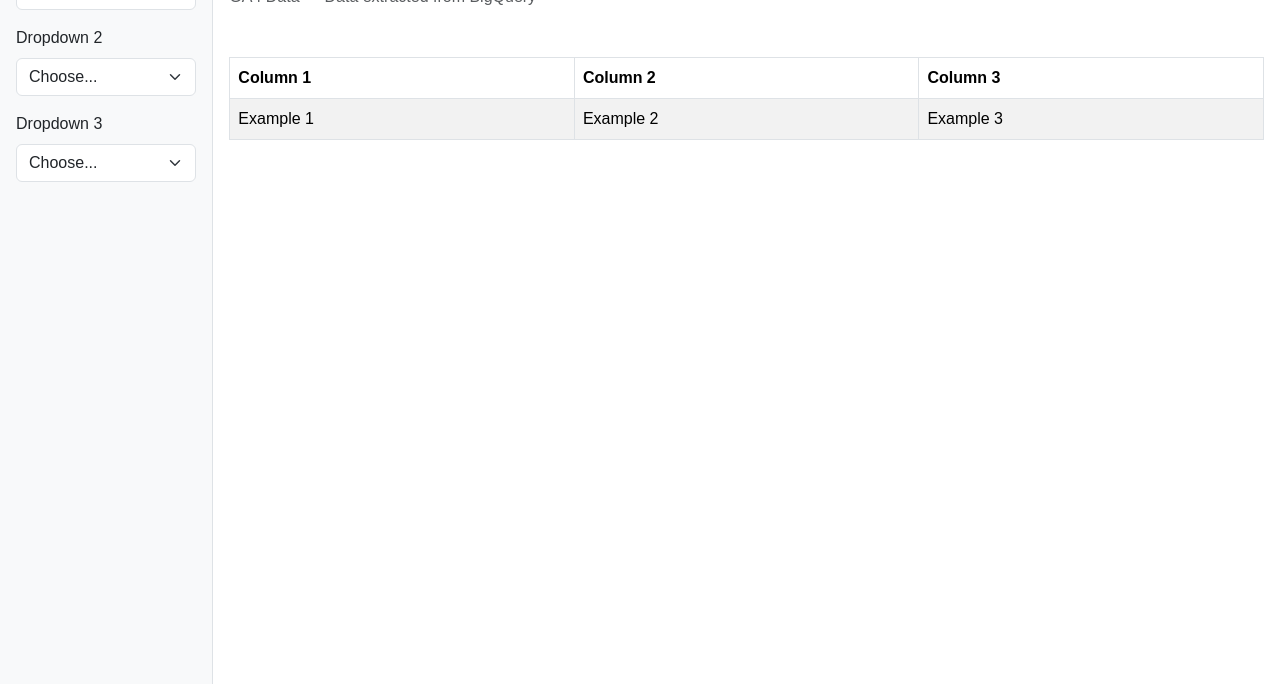
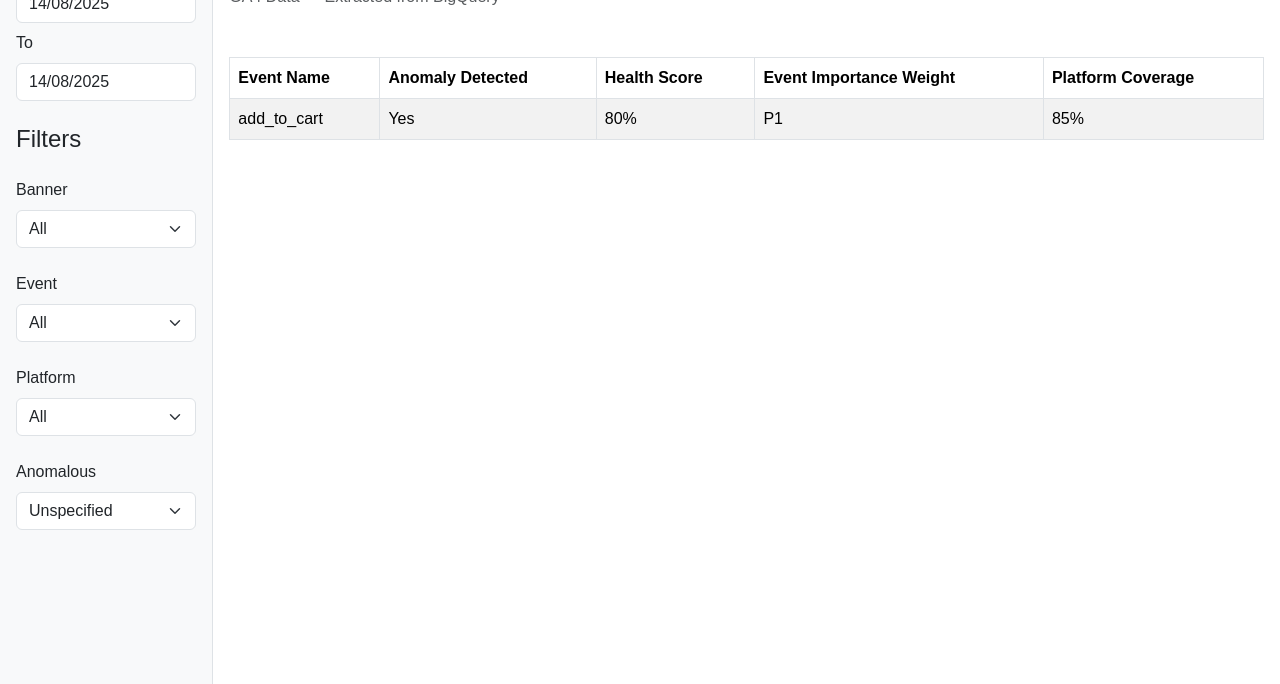
Before and after one commit to devon-ching-kingfisher/anomaly-dashboard, a plain HTML site: page p2-graphs.html in a window 1280 px wide. Shown: the part 116-800 px from the top of the page. Drawn offline with nearby package versions, Linux system fonts and the light colour scheme.

Commit message:
Added date picker. Cleaned up filters/table

```diff
--- a/p2-graphs.html
+++ b/p2-graphs.html
@@ -7,6 +7,8 @@
   <link rel="icon" href="images/kf.png" type="image/x-icon">
   <!-- Bootstrap CSS -->
   <link href="https://cdn.jsdelivr.net/npm/bootstrap@5.3.7/dist/css/bootstrap.min.css" rel="stylesheet">
+  <!-- Datepicker CSS -->
+  <link href="https://cdn.jsdelivr.net/npm/bootstrap-datepicker/dist/css/bootstrap-datepicker.min.css" rel="stylesheet">
   <link rel="stylesheet" href="p2-graphs-styles.css">
 </head>
 <body>
@@ -14,59 +16,75 @@
 <div class="container-fluid p-0">
   <div class="row g-0" style="height:100vh;">
 
-    <!-- Left Sidebar -->
+    <!-- Left Sidebar with Datepicker at top -->
     <div class="col-12 col-md-3 col-lg-2 bg-light border-end p-3">
-      <h5 class="mb-3">Filters</h5>
+      <h4 class="mb-4">Date</h4>
 
-      <!-- Dropdown 1 -->
-      <div class="mb-3">
-        <label for="dropdown1" class="form-label">Dropdown 1</label>
+      <!-- Date Range Picker -->
+      <div class="mb-4">
+        <label class="form-label">From</label>
+        <input type="text" id="datepicker-start" class="form-control mb-2" placeholder="DD/MM/YYYY" readonly>
+        <label class="form-label">To</label>
+        <input type="text" id="datepicker-end" class="form-control" placeholder="DD/MM/YYYY" readonly>
+      </div>
+
+      <h4 class="mb-4">Filters</h4>
+      <!-- Dropdowns preserved -->
+      <div class="mb-4">
+        <label for="dropdown1" class="form-label">Banner</label>
         <select id="dropdown1" class="form-select">
-          <option selected>Choose...</option>
-          <option>Option A</option>
-          <option>Option B</option>
+          <option selected>All</option>
+          <option>BDFR</option>
+          <option>BQIE</option>
+          <option>BQUK</option>
+          <option>CAFR</option>
+          <option>CAPL</option>
         </select>
       </div>
 
-      <!-- Dropdown 2 -->
-      <div class="mb-3">
-        <label for="dropdown2" class="form-label">Dropdown 2</label>
+      <div class="mb-4">
+        <label for="dropdown2" class="form-label">Event</label>
         <select id="dropdown2" class="form-select">
-          <option selected>Choose...</option>
-          <option>Option C</option>
-          <option>Option D</option>
+          <option selected>All</option>
+          <option>add_to_cart</option>
+          <option>add_to_wishlist</option>
+          <option>initiate_checkout</option>
+          <option>page_view</option>
         </select>
       </div>
 
-      <!-- Dropdown 3 -->
-      <div class="mb-3">
-        <label for="dropdown3" class="form-label">Dropdown 3</label>
+      <div class="mb-4">
+        <label for="dropdown3" class="form-label">Platform</label>
         <select id="dropdown3" class="form-select">
-          <option selected>Choose...</option>
-          <option>Option E</option>
-          <option>Option F</option>
+          <option selected>All</option>
+          <option>Web</option>
+          <option>Mobile</option>
+        </select>
+      </div>
+
+      <div class="mb-4">
+        <label for="dropdown4" class="form-label">Anomalous</label>
+        <select id="dropdown4" class="form-select">
+          <option selected>Unspecified</option>
+          <option>Anomalous data only</option>
+          <option>Within Normal Limits</option>
         </select>
       </div>
     </div>
 
-    <!-- Main Content -->
+    <!-- Main Content (unchanged) -->
     <div class="col-12 col-md-9 col-lg-10 d-flex flex-column">
 
       <!-- Top Banner -->
       <div class="d-flex justify-content-between align-items-center bg-primary text-white p-2">
-        <div>
-          <button class="btn btn-warning btn-sm" onclick="window.location.href='index.html'">Home</button>
-          <!-- Add more buttons here if needed -->
-        </div>
-        <div>
-          <!-- Right side banner space (optional) -->
-        </div>
+        <button class="btn btn-warning btn-sm" onclick="window.location.href='index.html'">Home</button>
+        <div></div>
       </div>
 
       <!-- Title -->
       <div class="p-3">
         <h2 class="mb-0">Measurement Anomaly Dashboard</h2>
-        <p class="text-muted mb-3">GA4 Data — Data extracted from BigQuery</p>
+        <p class="text-muted mb-3">GA4 Data — Extracted from BigQuery</p>
       </div>
 
       <!-- Table Placeholder -->
@@ -74,18 +92,21 @@
         <table class="table table-striped table-bordered">
           <thead>
             <tr>
-              <th>Column 1</th>
-              <th>Column 2</th>
-              <th>Column 3</th>
+              <th>Event Name</th>
+              <th>Anomaly Detected</th>
+              <th>Health Score</th>
+              <th>Event Importance Weight</th>
+              <th>Platform Coverage</th>
             </tr>
           </thead>
           <tbody>
             <tr>
-              <td>Example 1</td>
-              <td>Example 2</td>
-              <td>Example 3</td>
+              <td>add_to_cart</td>
+              <td>Yes</td>
+              <td>80%</td>
+              <td>P1</td>
+              <td>85%</td>
             </tr>
-            <!-- API data will go here later -->
           </tbody>
         </table>
       </div>
@@ -94,7 +115,21 @@
   </div>
 </div>
 
+<!-- jQuery (required for bootstrap-datepicker) -->
+<script src="https://code.jquery.com/jquery-3.6.0.min.js"></script>
 <!-- Bootstrap JS -->
 <script src="https://cdn.jsdelivr.net/npm/bootstrap@5.3.7/dist/js/bootstrap.bundle.min.js"></script>
+<!-- Datepicker JS -->
+<script src="https://cdn.jsdelivr.net/npm/bootstrap-datepicker/dist/js/bootstrap-datepicker.min.js"></script>
+<script>
+  $(document).ready(function(){
+    $('#datepicker-start, #datepicker-end').datepicker({
+      format: 'dd/mm/yyyy',
+      todayHighlight: true,
+      autoclose: true
+    }).datepicker('update', new Date());
+  });
+</script>
+
 </body>
 </html>
```
